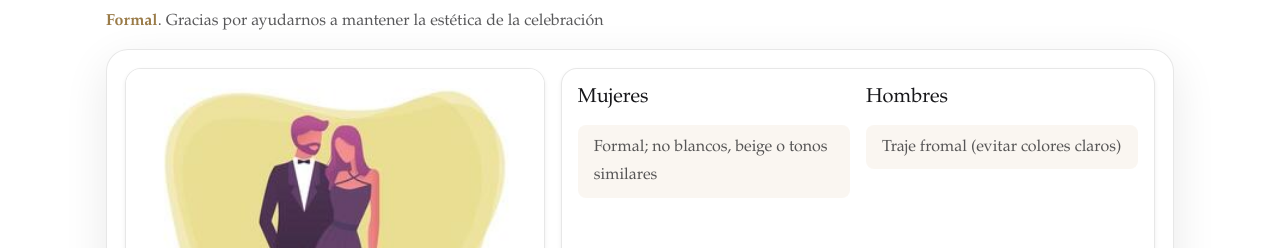
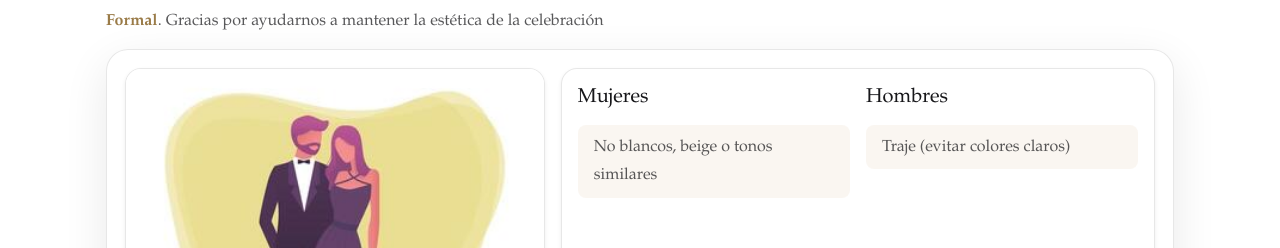
Before and after one commit to AlbertoGudinoOchoa/boda-alberto-sofia, a plain HTML site: page index.html in a window 1280 px wide. Shown: the part 3705-3953 px from the top of the page. Drawn offline with nearby package versions, Linux system fonts and the light colour scheme.

Commit message:
Update index.html

```diff
--- a/index.html
+++ b/index.html
@@ -599,13 +599,13 @@
                       <div class="col-12 col-md-6">
                         <h5 class="mb-2" style="font-family:'Playfair Display',serif;">Mujeres</h5>
                         <ul class="list-group list-group-flush rounded-3 overflow-hidden">
-                          <li class="list-group-item bs-li">Formal; no blancos, beige o tonos similares</li>
+                          <li class="list-group-item bs-li">No blancos, beige o tonos similares</li>
                         </ul>
                       </div>
                       <div class="col-12 col-md-6">
                         <h5 class="mb-2" style="font-family:'Playfair Display',serif;">Hombres</h5>
                         <ul class="list-group list-group-flush rounded-3 overflow-hidden">
-                          <li class="list-group-item bs-li">Traje fromal (evitar colores claros)</li>
+                          <li class="list-group-item bs-li">Traje (evitar colores claros)</li>
                         </ul>
                       </div>
                     </div>
```
